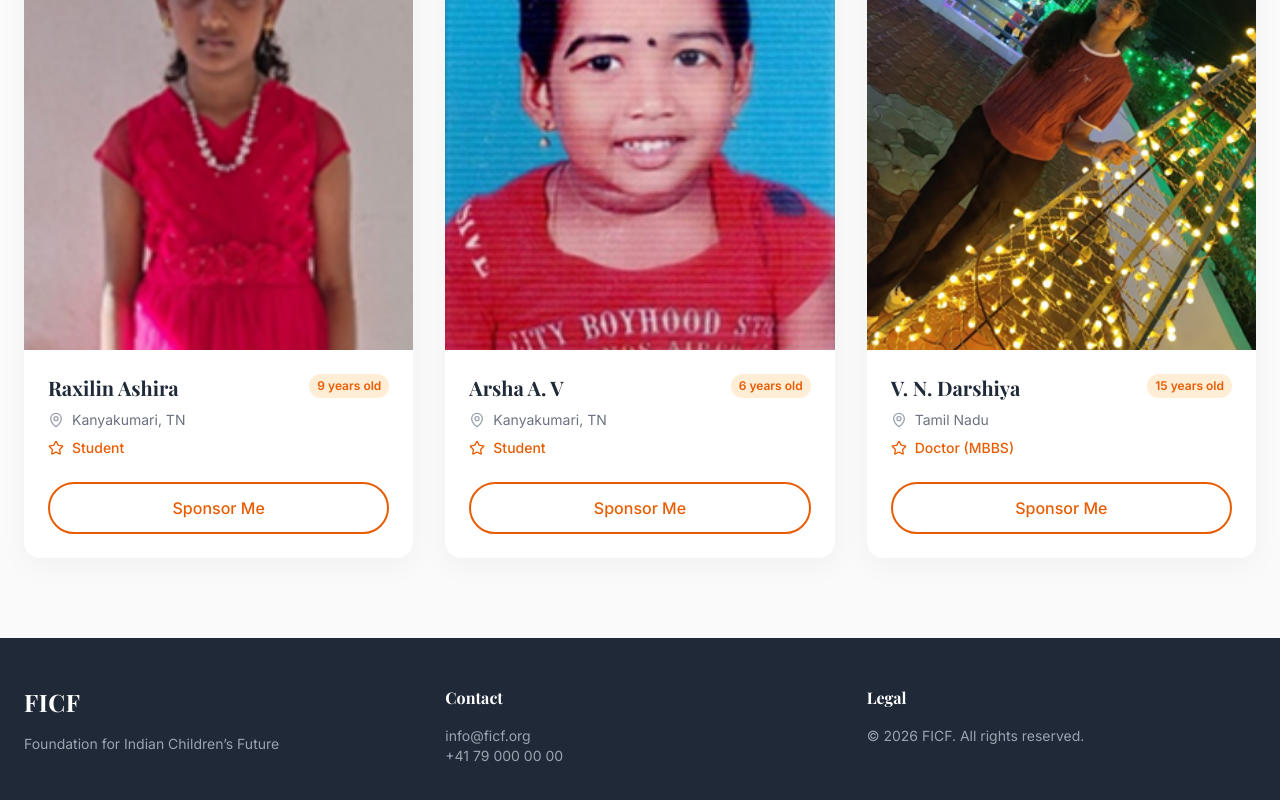
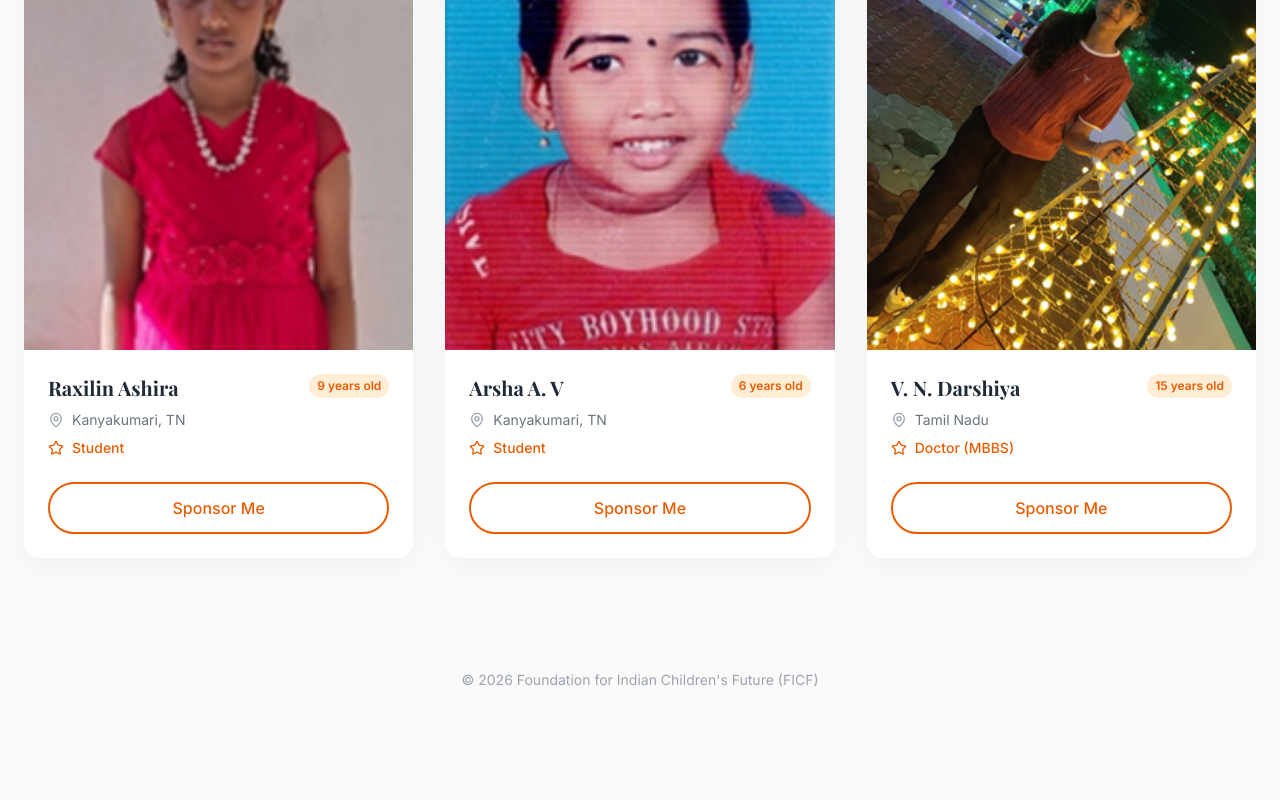
Before and after one commit to KingJamesGOAT/FICFCharity, a React (Vite) app: page / in a window 1280 px wide. Shown: the part 1779-2579 px from the top of the page. After the commit the page ends 2501 px from the top, so only its background shows below. Built offline with nearby package versions, Linux system fonts and the light colour scheme.

Commit message:
fix: Set router basename and simplify footer

```diff
--- a/src/App.tsx
+++ b/src/App.tsx
@@ -8,7 +8,7 @@ import { Success } from './pages/Success';
 function App() {
   return (
     <LanguageProvider>
-      <Router>
+      <Router basename={import.meta.env.BASE_URL}>
         <div className="flex flex-col min-h-screen bg-background text-secondary font-sans antialiased">
           <Navbar />
           <div className="flex-grow">
--- a/src/components/layout/Footer.tsx
+++ b/src/components/layout/Footer.tsx
@@ -2,29 +2,14 @@
 import { useLanguage } from '../../contexts/LanguageContext';
 
 export const Footer = () => {
-  const { t } = useLanguage();
   const year = new Date().getFullYear();
 
   return (
-    <footer id="footer" className="bg-secondary text-white py-12">
-      <div className="max-w-7xl mx-auto px-6 grid grid-cols-1 md:grid-cols-3 gap-8">
-        <div>
-          <span className="font-serif text-2xl font-bold tracking-wide">FICF</span>
-          <p className="mt-4 text-gray-400 text-sm">
-            Foundation for Indian Children’s Future
-          </p>
-        </div>
-
-        <div>
-          <h4 className="font-serif font-bold mb-4">{t.nav.contact}</h4>
-          <p className="text-gray-400 text-sm">info@ficf.org</p>
-          <p className="text-gray-400 text-sm">+41 79 000 00 00</p>
-        </div>
-
-        <div>
-          <h4 className="font-serif font-bold mb-4">Legal</h4>
-          <p className="text-gray-400 text-sm">&copy; {year} FICF. All rights reserved.</p>
-        </div>
+    <footer id="footer" className="bg-background py-8">
+      <div className="max-w-7xl mx-auto px-6 text-center">
+        <p className="text-gray-400 text-sm">
+          &copy; {year} Foundation for Indian Children's Future (FICF)
+        </p>
       </div>
     </footer>
   );
```
